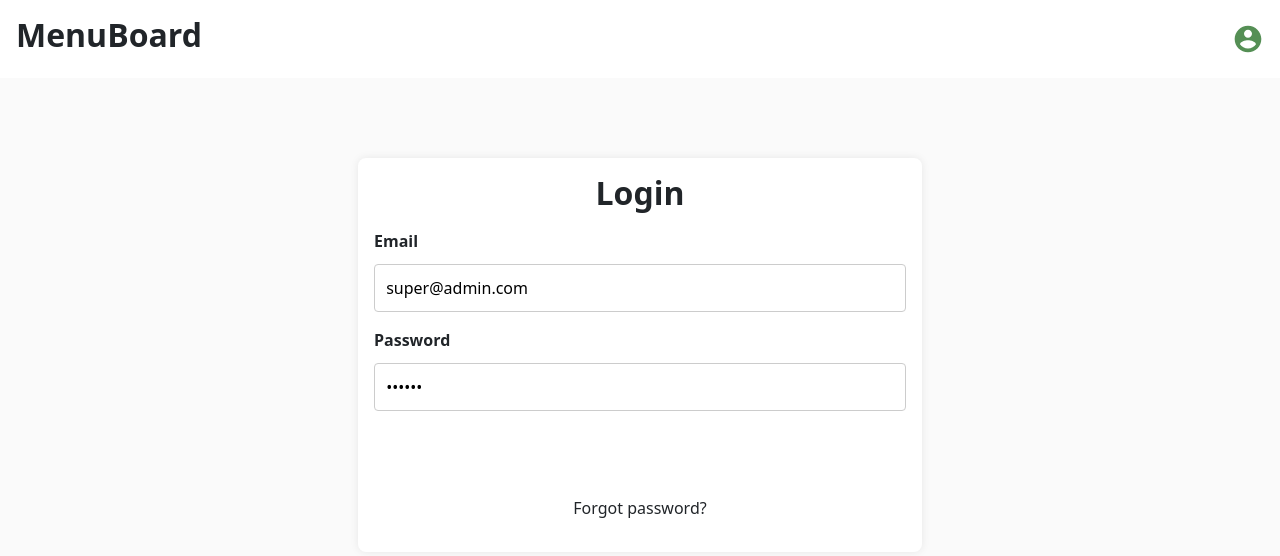
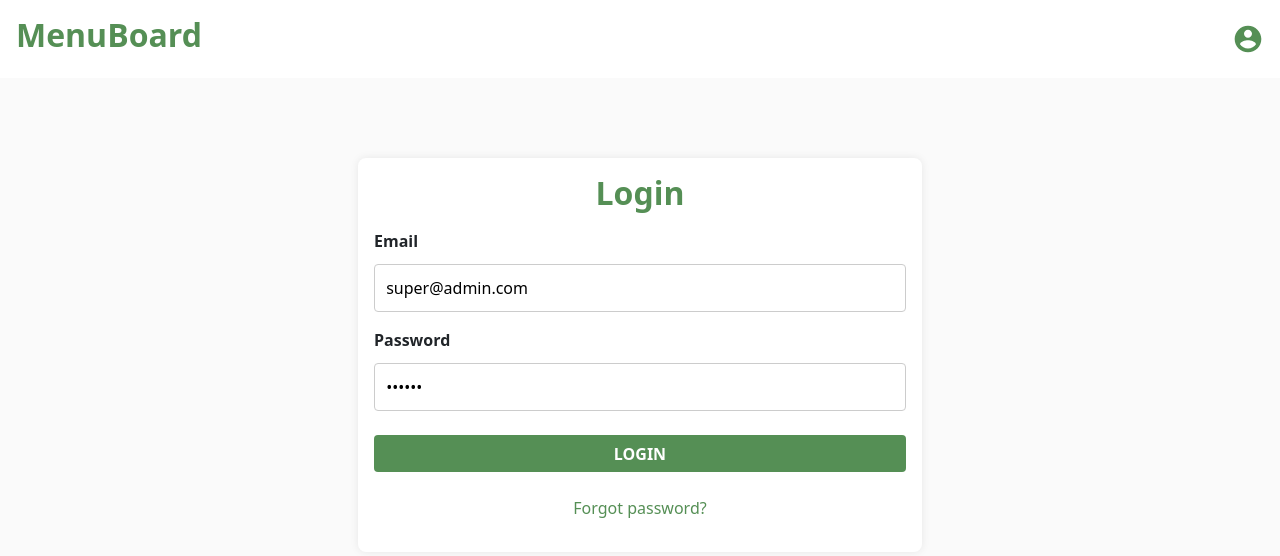
Before and after one commit to Escanor202695/latest_portfolio, a React (Create React App) app: page /login in a window 1280 px wide. Shown: the top 556 px of the page. Built offline with nearby package versions, Linux system fonts and the light colour scheme.

Commit message:
theme config

```diff
--- a/src/index.scss
+++ b/src/index.scss
@@ -11,27 +11,27 @@ body {
   background-color: #fafafa !important;
 }
 
-#root {
-  $primary_color: #558f55;
-  $primary_dark_color: #155215;
-  $primary_light_color: #dfecdf;
-  $secondary_color: #f4f4f4;
-  $secondary_light_color: #f4f4f4;
-  $text_color: #000000;
-  $text_light_color: #696969;
-  $gray_one_color: #333333;
-  $gray_two_color: #666666;
-  $gray_three_color: #999999;
-  $gray_four_color: #aaaaaa;
-  $gray_five_color: #cccccc;
-  $gray_six_color: #eeeeee;
-  $sativa_color: #77ca59;
-  $indica_color: #ca8259;
-  $blend_color: #ba59ca;
-  $hybrid_color: #59afca;
-  $thc_color: transparent;
-  $cbd_color: transparent;
-  $white_background: white;
+:root {
+  --primary_color: #558f55;
+  --primary_dark_color: #155215;
+  --primary_light_color: #dfecdf;
+  --secondary_color: #f4f4f4;
+  --secondary_light_color: #f4f4f4;
+  --text_color: #000000;
+  --text_light_color: #696969;
+  --gray_one_color: #333333;
+  --gray_two_color: #666666;
+  --gray_three_color: #999999;
+  --gray_four_color: #aaaaaa;
+  --gray_five_color: #cccccc;
+  --gray_six_color: #eeeeee;
+  --sativa_color: #77ca59;
+  --indica_color: #ca8259;
+  --blend_color: #ba59ca;
+  --hybrid_color: #59afca;
+  --thc_color: transparent;
+  --cbd_color: transparent;
+  --white_background: white;
 }
 
 // $primary: #558f55;
@@ -103,7 +103,7 @@ a {
   color: var(--primary_color) !important;
 
   &:hover {
-    color: rgb(0, 0, 131) !important;
+    color: var(--primary_dark_color) !important;
   }
   &:active {
     background-color: var(--primary_light_color) !important;
```
